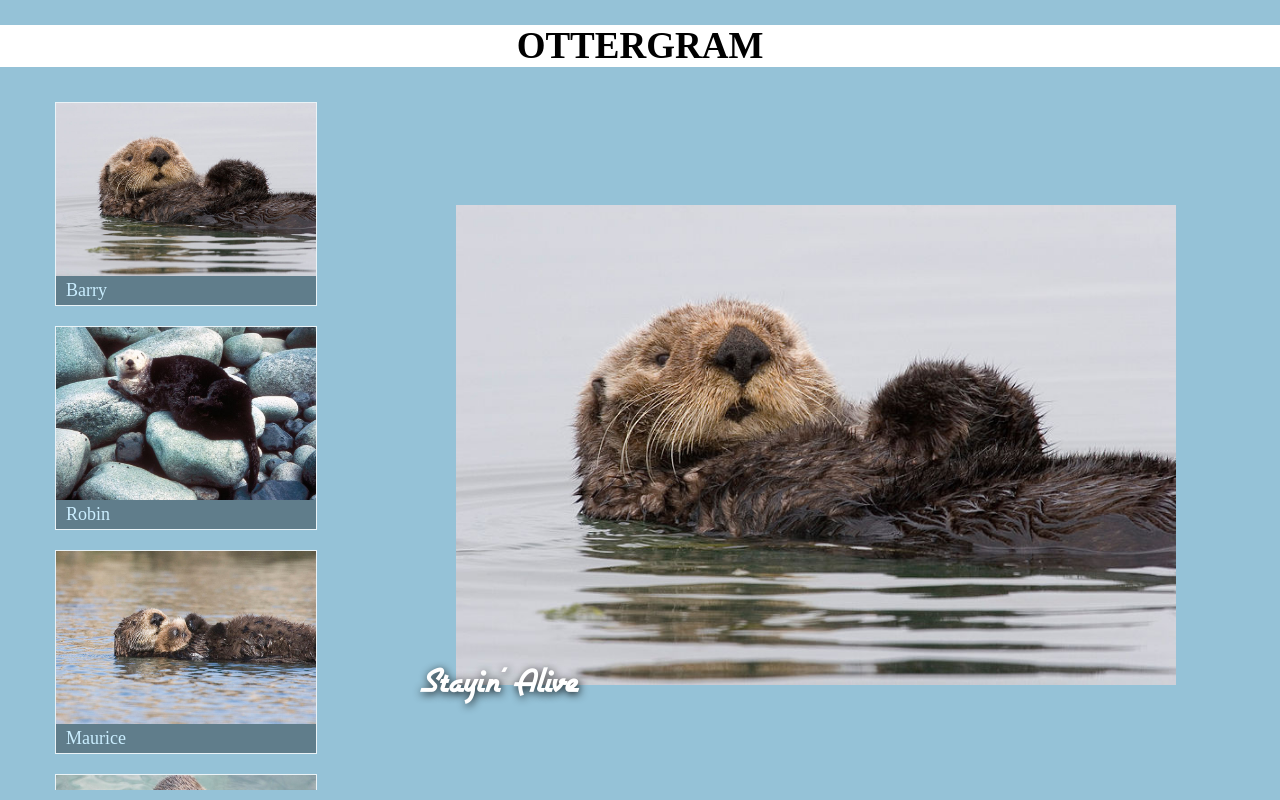
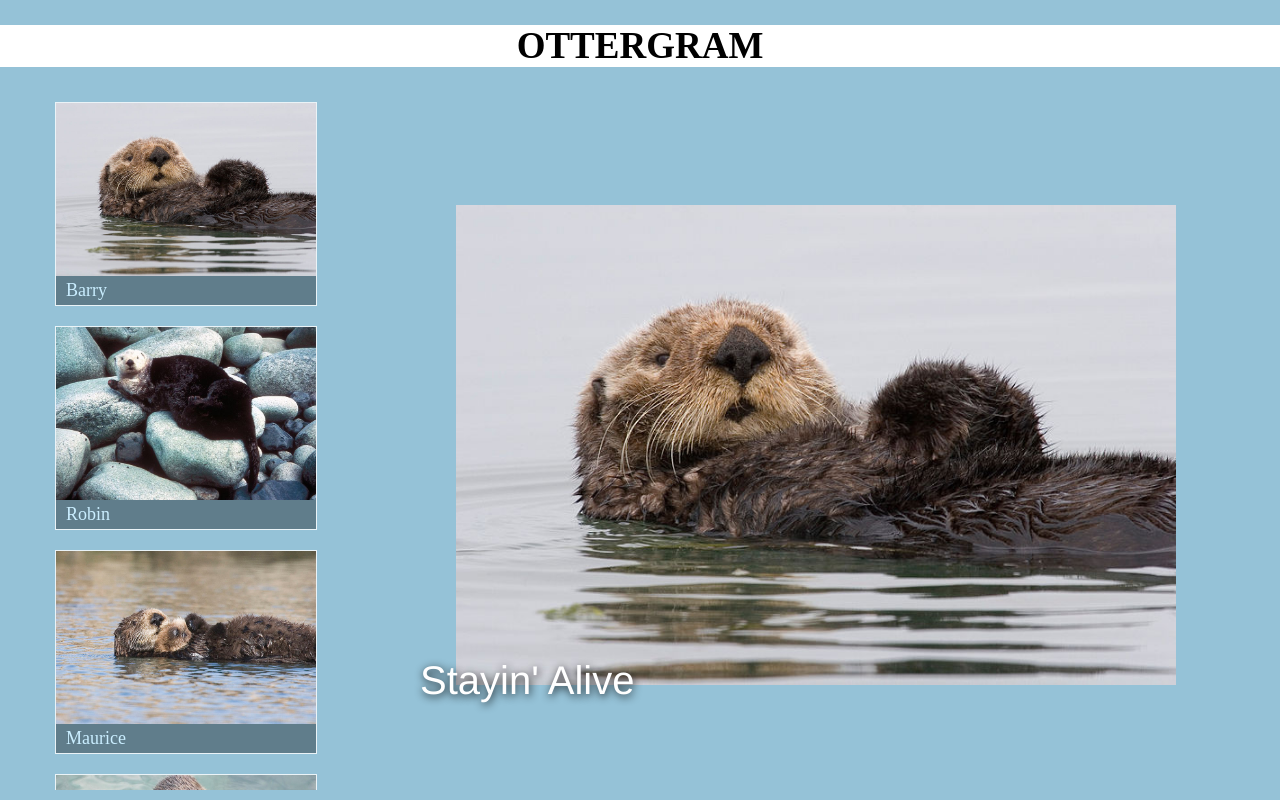
Before and after one commit to airbr/front-end-dev-book, a plain HTML site: page ottergram/index.html in a window 1280 px wide. Drawn offline with nearby package versions, Linux system fonts and the light colour scheme.

Commit message:
Minor changes/comments

```diff
--- a/ottergram/scripts/main.js
+++ b/ottergram/scripts/main.js
@@ -36,7 +36,9 @@ function addThumbClickHandler(thumb) {
 }
 function getThumbnailsArray() {
   'use strict';
+  // gets nodelist of all anchors with data-image-role="trigger"
   var thumbnails = document.querySelectorAll(THUMBNAIL_LINK_SELECTOR);
+  // makes array from an empty array that is sliced/called with the values of thumbnails as this values
   var thumbnailArray = [].slice.call(thumbnails);
   return thumbnailArray;
 }
@@ -57,7 +59,7 @@ function addKeyPressHandler(){
   'use strict';
   document.body.addEventListener('keyup', function(event) {
     event.preventDefault();
-    console.log(event.keyCode);
+    // console.log(event.keyCode);
     if (event.keyCode === ESC_KEY) {
       hideDetails();
     }
--- a/ottergram/stylesheets/styles.css
+++ b/ottergram/stylesheets/styles.css
@@ -10,16 +10,16 @@
   font-weight: normal;
   font-style: normal;
 }
-@font-face {
-  font-family: 'airstreamregular';
-  src: url('fonts/Airstream-webfont.eot/');
-  src: url('fonts/Airstream-webfont.eot?#iefix') format('embedded-opentype'),
-       url('fonts/Airstream-webfont.woff') format('woff'),
-       url('fonts/Airstream-webfont.ttf') format('truetype'),
-       url('donts/Airstream-webfont.svg#lakeshore') format('svg');
-  font-weight: normal;
-  font-style: normal;
-}
+/*@font-face {*/
+  /*font-family: 'airstreamregular';*/
+  /*src: url('fonts/Airstream-webfont.eot/');*/
+  /*src: url('fonts/Airstream-webfont.eot?#iefix') format('embedded-opentype'),*/
+       /*url('fonts/Airstream-webfont.woff') format('woff'),*/
+       /*url('fonts/Airstream-webfont.ttf') format('truetype'),*/
+       /*url('donts/Airstream-webfont.svg#lakeshore') format('svg');*/
+  /*font-weight: normal;*/
+  /*font-style: normal;*/
+/*}*/
 html, body {
   height: 100%;
 }
@@ -113,7 +113,7 @@ width: 90%;
   bottom: -16px;
   left: 4px;
 
-  font-family: airstreamregular;
+  font-family: Helvetica;
   color: white;
   text-shadow: rgba(0, 0, 0, 0.9) 1px 2px 9px;
   font-size: 40px;
```
